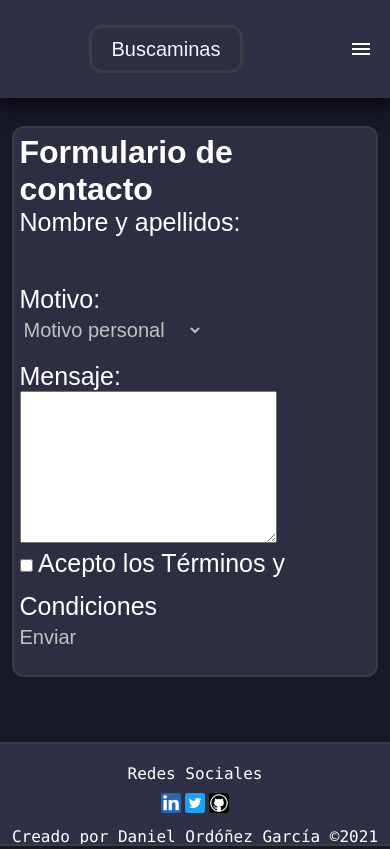
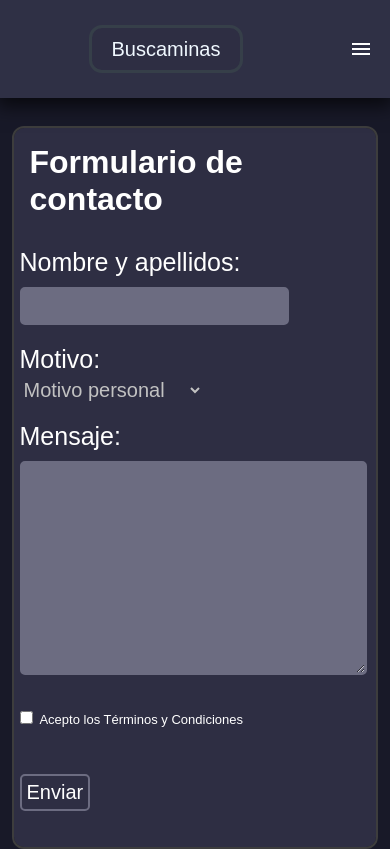
Before and after one commit to DaniKOrdo/BuscaminasDAW, a plain HTML site: page contacto.html in a window 390 px wide. Shown: the top 849 px of the page. Drawn offline with Linux system fonts and the light colour scheme; a web font is replaced by a local one.

Commit message:
Contacto y configuración estilados

```diff
--- a/contacto.html
+++ b/contacto.html
@@ -24,7 +24,7 @@
         </header>
 
     <main>
-        <div class="container">
+        <div class="container contacto">
             <h1>Formulario de contacto</h1>
             <!-- Pendiente de cambiar el action para poner un PHP ? -->
             <form action="/contacto.html" method="post">
@@ -38,10 +38,10 @@
                 </select><br>
 
                 <label for="mensaje">Mensaje:</label><br>
-                <textarea name="mensaje" id="mensaje" cols="30" rows="10" required></textarea><br>
+                <textarea name="mensaje" id="mensaje" required></textarea><br>
 
                 <input type="checkbox" id="lopd" name="lopd" required>
-                <label for="lopd"> Acepto los Términos y Condiciones</label><br>
+                <label for="lopd" class="lopd"> Acepto los Términos y Condiciones</label><br>
 
                 <input type="submit" value="Enviar">
             </form>
--- a/css/style.css
+++ b/css/style.css
@@ -271,16 +271,16 @@ p {
   background-color: black;
 }
 
-#minas {
+.marcador #minas {
   padding: 2px 10px;
 }
 
-#tiempo {
+.marcador #tiempo {
   padding: 2px 10px;
   color: red;
 }
 
-#caras {
+.marcador #caras {
   width: 40px;
   height: 40px;
   background-image: url(../img/cara-happy.png);
@@ -288,11 +288,11 @@ p {
   background-color: gray;
 }
 
-#caras:hover {
+.marcador #caras:hover {
   background-image: url(../img/cara-win.png);
 }
 
-#caras:active {
+.marcador #caras:active {
   background-image: url(../img/cara-pendiente.png);
 }
 
@@ -342,16 +342,23 @@ p {
 }
 
 .config select {
-  font-size: 30px;
+  font-size:x-large;
  }
 
-.config option {
-  font-size: 25px;
+.config select {
+  background-color: #242430;
+  border: 2px solid #494957;
+  border-radius: 5px;
 }
 
 .config input[type=number] {
+  background-color: #242430;
  font-size: 30px;
  width: 100px;
+ background-color: #242430;
+ border: 1px solid #494957;
+ border-radius: 5px;
+ text-align: center;
 }
 
 .config input[type=submit] {
@@ -461,6 +468,63 @@ footer img {
   margin: 10px 0 10px;
 }
 
+/************/
+/* Contacto */
+/************/
+.contacto h1 {
+  margin: 10px 10px 30px;
+}
+.contacto input {
+  margin: 10px auto 20px;
+
+}
+
+.contacto input[type=text] {
+  font-family: "Lucida Console", "Courier New", monospace;
+  margin: 10px auto 20px;
+  border: 2px solid #6c6c81;
+  border-radius: 5px;
+  padding: 5px;
+  color: white;
+  background-color: #6c6c81;
+}
+
+.contacto textarea {
+  font-family: "Lucida Console", "Courier New", monospace;
+  width: 400px;
+  height: 200px;
+  margin: 10px auto 20px;
+  border: 2px solid #6c6c81;
+  border-radius: 5px;
+  padding: 5px;
+  color: white;
+  background-color: #6c6c81;
+}
+
+.contacto input[type=submit] {
+  margin: 30px auto;
+  border: 2px solid #6c6c81;
+  border-radius: 5px;
+  padding: 5px;
+  color: white;
+  cursor: pointer;
+}
+
+.contacto input[type=submit]:hover {
+  background-color: #5c80bc;
+  transition: background-color 0.3s ease-in;
+}
+
+.lopd {
+  font-size: small;
+}
+
+@media (max-width: 809px) {
+  .contacto textarea {
+    width: 95%;
+  }
+}
+
 /*************/
 /* Animacion */
 /*************/
```
